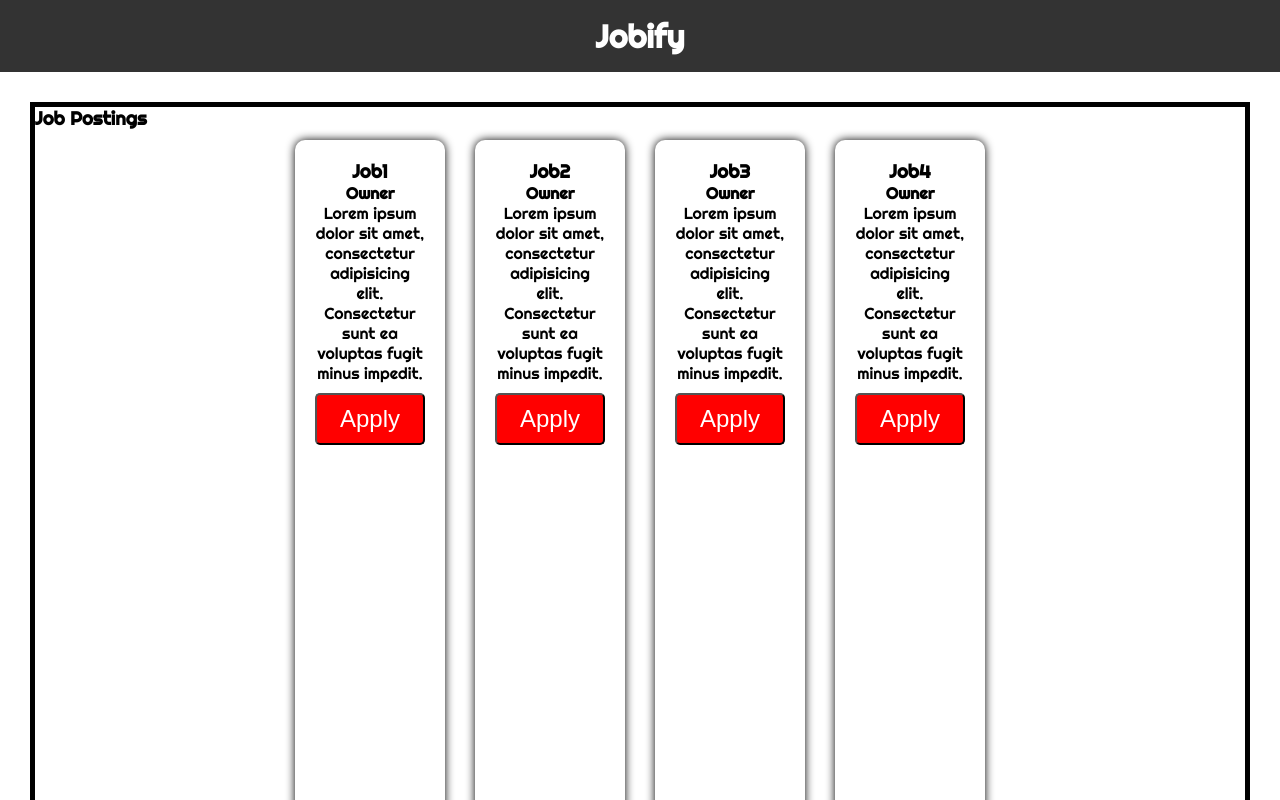
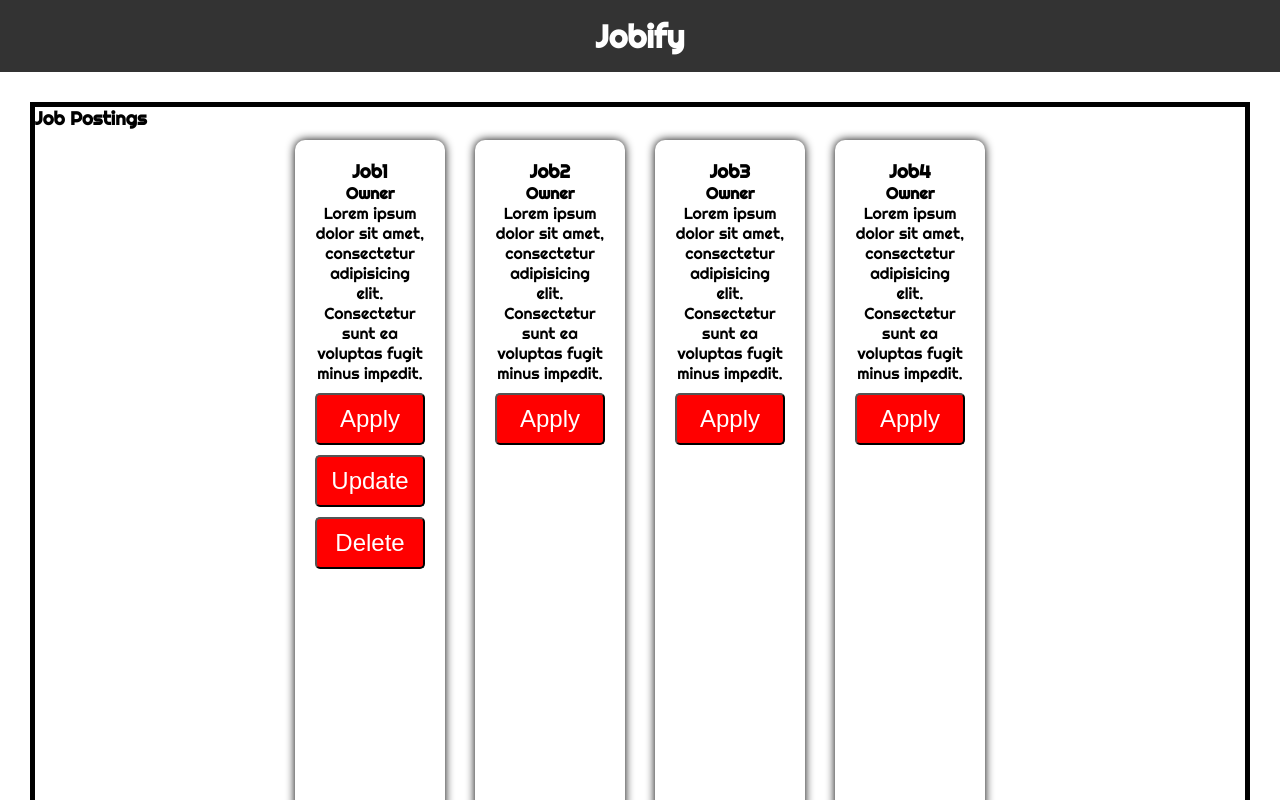
Before and after one commit to benjaminmachock/jobify_dev_v1, a React (Vite) app in the folder client/: page /home in a window 1280 px wide. Shown: the top 800 px of the page. Built offline with nearby package versions, Linux system fonts and the light colour scheme; no server answers.

Commit message:
test data query from apollo client to server

```diff
--- a/client/src/App.jsx
+++ b/client/src/App.jsx
@@ -5,7 +5,7 @@ import { Nav } from "./components/Nav/Nav.jsx";
 import { Footer } from "./components/Footer/Footer.jsx";
 
 const client = new ApolloClient({
-  uri: "/graphql",
+  uri: "graphql",
   cache: new InMemoryCache(),
 });
 
--- a/client/src/components/Card/Card.jsx
+++ b/client/src/components/JobCard/JobCard.jsx
@@ -1,8 +1,9 @@
 //Imports
-import "./card.css";
+import "./jobcard.css";
 
-export const Card = () => {
+export const JobCard = (props) => {
   //Hooks
+  console.log(props);
 
   //Functions
 
@@ -18,6 +19,8 @@ export const Card = () => {
             Consectetur sunt ea voluptas fugit minus impedit.
           </p>
           <button className="card-btn">Apply</button>
+          <button className="card-btn">Update</button>
+          <button className="card-btn">Delete</button>
         </div>
         <div className="card">
           <h3>Job2</h3>
--- a/client/src/pages/Home/Home.jsx
+++ b/client/src/pages/Home/Home.jsx
@@ -1,15 +1,24 @@
 //Imports
-import { Card } from "../../components/Card/Card";
+import { useQuery } from "@apollo/client";
+import { JobCard } from "../../components/JobCard/JobCard.jsx";
+import { QUERY_JOBS } from "../../utils/queries";
 import "./home.css";
 
 export const Home = () => {
   //Hooks
+  const { loading, data } = useQuery(QUERY_JOBS);
+
+  const jobs = data?.jobs || [];
 
   //Functions
 
   return (
     <div className="home">
-      <Card />
+      {loading ? (
+        <div>Currently loading data....</div>
+      ) : (
+        <JobCard jobs={jobs} />
+      )}
     </div>
   );
 };
--- /dev/null
+++ b/client/src/utils/queries.js
@@ -0,0 +1,12 @@
+import { gql } from "@apollo/client";
+
+export const QUERY_JOBS = gql`
+  query getJobs {
+    jobs {
+      _id
+      title
+      description
+      pay
+    }
+  }
+`;
--- a/client/vite.config.js
+++ b/client/vite.config.js
@@ -5,11 +5,11 @@ import react from "@vitejs/plugin-react";
 export default defineConfig({
   plugins: [react()],
   server: {
-    port: 8080,
+    port: 3000,
     open: true,
     proxy: {
-      graphql: {
-        target: "http://localhost:3001",
+      "/graphql": {
+        target: "http://localhost:8080",
         secure: false,
         changeOrigin: true,
       },
```
Also changed, not shown: client/src/components/Modal/Modal.jsx (added, +13 -0 lines), client/src/components/JobCard/jobcard.css (renamed from client/src/components/Card/card.css), client/src/components/Modal/modal.css (added), client/src/utils/mutations.js (added), 1 other file (tests, documents, lock files or other folders).
